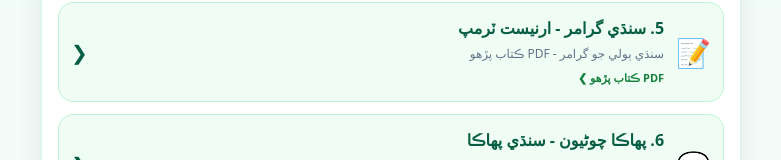
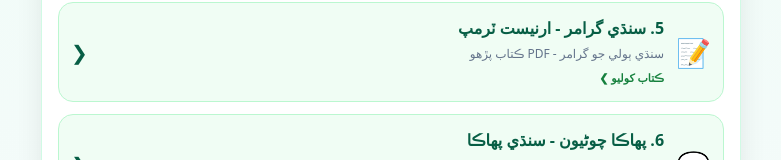
Before and after one commit to islamsolangi/sindhigpt, a Next.js app: page /app/books in a window 1280 px wide. Shown: the part 728-888 px from the top of the page, without its empty margins (249-1030 px from the left). Built offline with nearby package versions, Linux system fonts and the light colour scheme.

Commit message:
Update page.tsx

```diff
--- a/app/app/books/page.tsx
+++ b/app/app/books/page.tsx
@@ -73,7 +73,7 @@ const books = [
     title: "سنڌي گرامر - ارنيست ٽرمپ",
     description: "سنڌي ٻولي جو گرامر - PDF ڪتاب پڙهو",
     icon: "📝",
-    href: "/Sindhi-grammar.pdf",
+    href: "https://islamsolangi786.blogspot.com/2026/10/sindhi-grammar-ernest-trump-online.html",
     ready: true,
   },
   {
```
